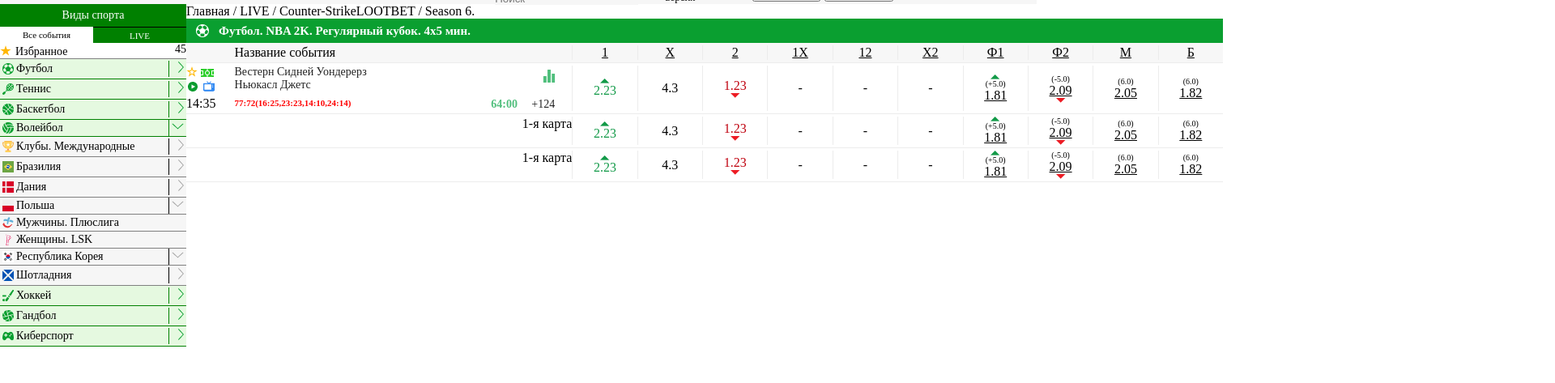
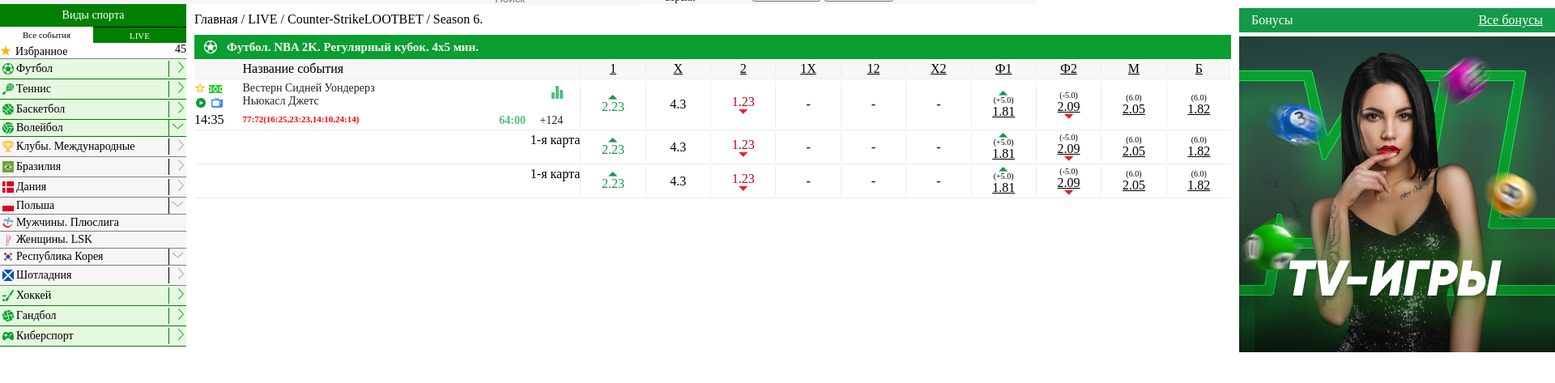
Before and after one commit to Sergej-Karyuhin/MaxLine_test_task, a plain HTML site: page index.html in a window 1280 px wide. Shown: the part 105-578 px from the top of the page at 81% size, 1920 px wide, since content can reach past the window. Drawn offline with Linux system fonts and the light colour scheme.

Commit message:
feat: add aside-2

```diff
--- a/index.html
+++ b/index.html
@@ -233,7 +233,7 @@
       </aside>
 
       <div class="main-content">
-        <p>Главная / LIVE / Counter-StrikeLOOTBET / Season 6.</p>
+        <p class="main-content__title">Главная / LIVE / Counter-StrikeLOOTBET / Season 6.</p>
         <div class="title-page">
           <img src="assets/ball.png" alt="ball" width="16px" height="16px">
           <p>Футбол. NBA 2K. Регулярный кубок. 4х5 мин.</p>
@@ -440,8 +440,23 @@
 
         </div>
       </div>
+
+      <!-- ASIDE-1 -->
+      <!-- <aside class="kinds-of-sports"> -->
+      <aside class="advertising">
+        <div class="bonus">
+          <div class="bonus-container">
+            <div class="bonus__b">
+              Бонусы
+            </div>
+            <div class="bonus__ab under">
+              Все бонусы
+            </div>
+          </div>
+        </div>
+        <img src="assets/games.png" alt="games">
+      </aside>
     </main>
-
 
     </div>
   </body>
--- a/style.scss
+++ b/style.scss
@@ -254,6 +254,10 @@
 // main-content
 .main-content {
   width: 1280px;
+  margin-left: 10px;
+  .main-content__title {
+    padding: 10px 0;
+  }
   .title-page {
     display: flex;
     align-items: center;
@@ -340,3 +344,25 @@
     }
   }
 }
+
+
+// ASIDE-2
+.advertising {
+  margin-left: 10px;
+}
+.bonus {
+  display: flex;
+  justify-content: center;
+  align-items: center;
+  width: 390px;
+  height: 30px;
+  margin: 5px 0;
+  background-color: #129A48;
+  color: white;
+  .bonus-container {
+    display: flex;
+    justify-content: space-between;
+    width: 100%;
+    padding: 0 15px;
+  }
+}
```
Also changed, not shown: assets/games.png (added), style.min.css.
